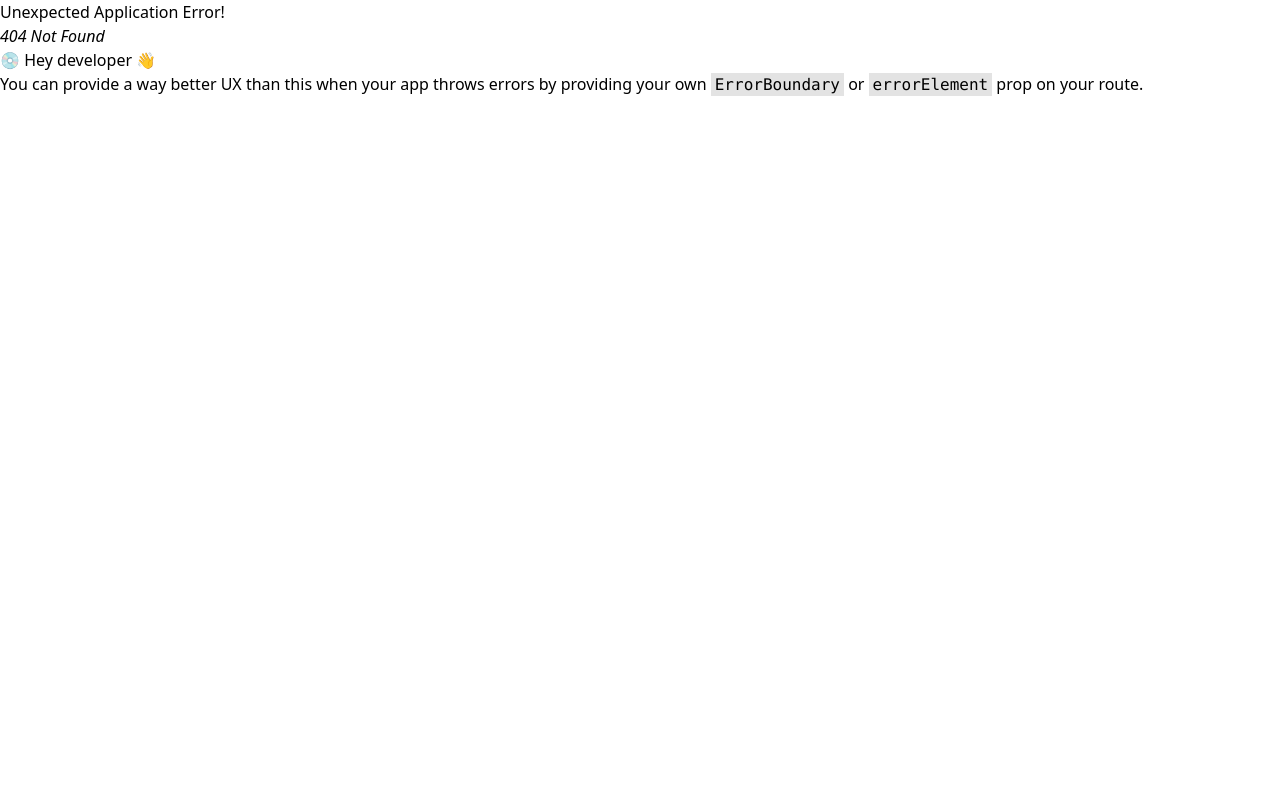
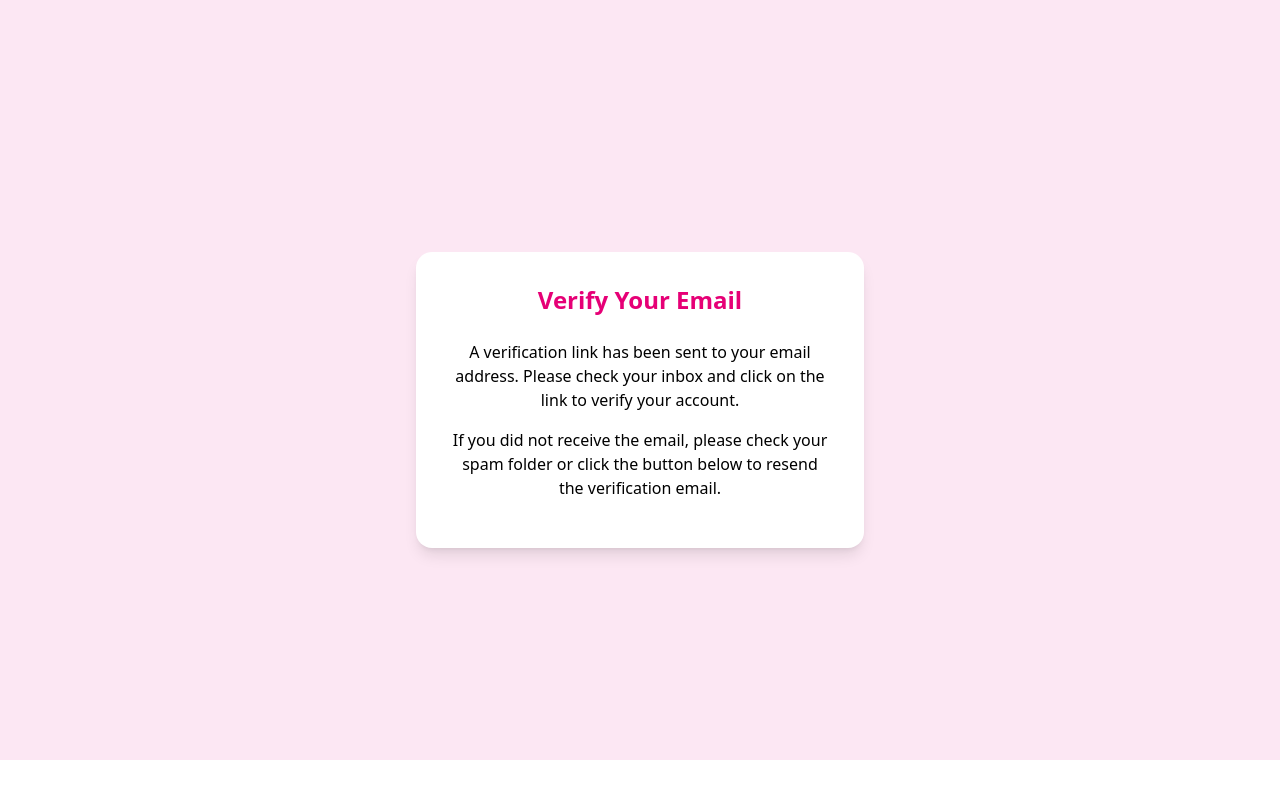
Before and after one commit to JoshuaPioo/Gadgets, a React app in the folder frontend/: page /verify in a window 1280 px wide. Before the commit this address had no page. Built offline with nearby package versions, Linux system fonts and the light colour scheme; the HTML template or start-up script is replaced by a standard one.

Commit message:
Done Verify Page

```diff
--- /dev/null
+++ b/frontend/src/pages/Verify.jsx
@@ -0,0 +1,17 @@
+import React from 'react'
+
+const Verify = () => {
+  return (
+    <div className='relative w-full h-[760px] overflow-hidden'>
+        <div className='min-h-screen flex items-center justify-center bg-pink-100'>
+            <div className='bg-white p-8 shadow-lg rounded-2xl w-full max-w-md text-center'>
+                <h2 className='text-2xl font-bold mb-6 text-pink-600'>Verify Your Email</h2>
+                <p className='mb-4'>A verification link has been sent to your email address. Please check your inbox and click on the link to verify your account.</p>
+                <p className='mb-4'>If you did not receive the email, please check your spam folder or click the button below to resend the verification email.</p>
+            </div>
+        </div>
+    </div>
+  )
+}
+
+export default Verify
--- /dev/null
+++ b/frontend/src/pages/VerifyEmail.jsx
@@ -0,0 +1,9 @@
+import React from 'react'
+
+const VerifyEmail = () => {
+  return (
+    <div>VerifyEmail</div>
+  )
+}
+
+export default VerifyEmail
```
Also changed, not shown: frontend/src/App.jsx (+10 -0 lines).
